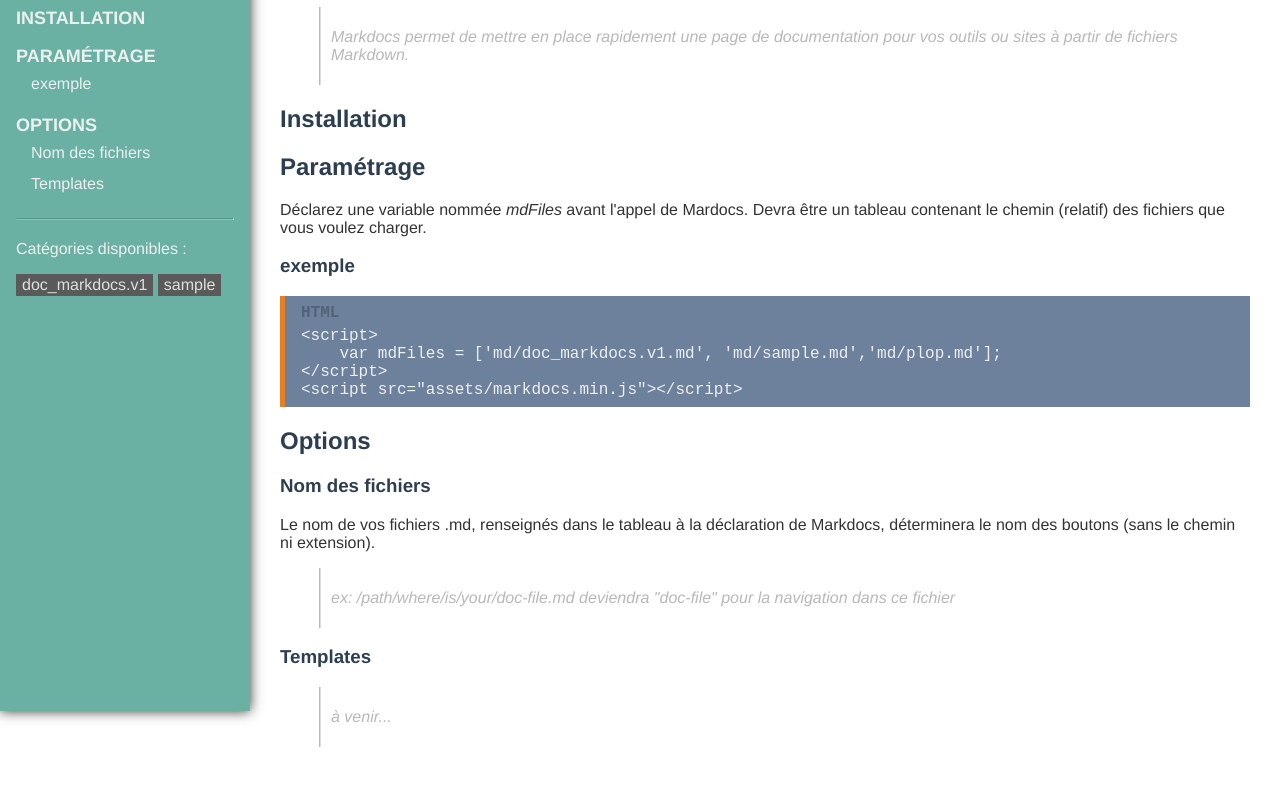
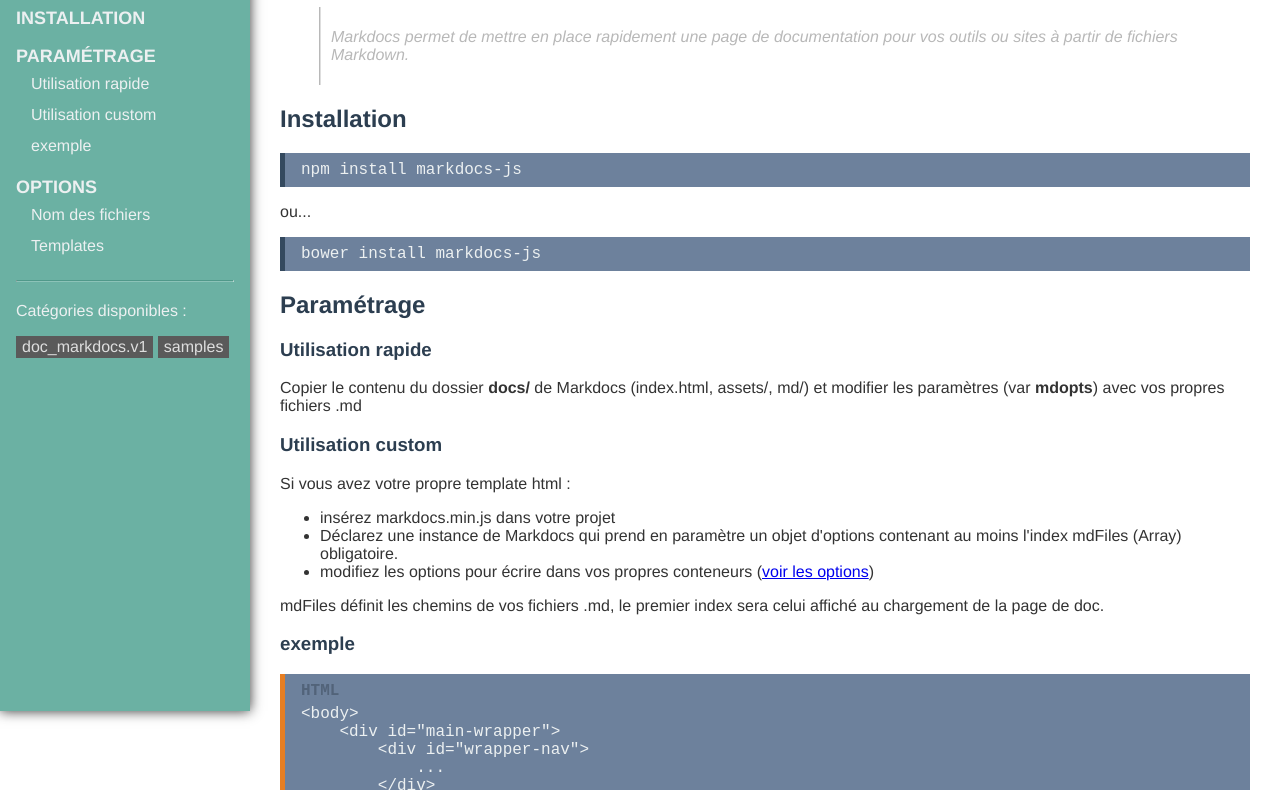
Before and after one commit to labbeseb/MarkDocs, a website: page docs/index.html in a window 1280 px wide. Shown: the part 89-879 px from the top of the page. Drawn offline with Linux system fonts and the light colour scheme.

Commit message:
documentation

````diff
--- a/docs/index.html
+++ b/docs/index.html
@@ -12,21 +12,20 @@
         <div class="info__err">Chargement de la navigation...</div>
     </div>
     <div id="markdocs-render">
-        <div class="info__err">
-            La doc charge, n'allez pas vous préparer un café, ni fumer une clope ou même lancer une discussion avec un collègue...
-            si vous avez le temps de lire ce texte en entier, c'est qu'il y a un problème&nbsp;:)
-        </div>
+        <div class="info__err">La doc charge, n'allez pas vous préparer un café, ni fumer une clope ou même lancer une discussion avec un collègue...
+            si vous avez le temps de lire ce texte en entier, c'est qu'il y a un problème&nbsp;!</div>
     </div>
 </div>
 
-<script src="assets/markdocs.min.js"></script>
+<script src="assets/markdocs.js"></script>
 <script>
     var mdOpts = {
-            mdFiles: ['md/doc_markdocs.v1.md', 'md/sample.md'],
-            genericNames: {
-            }
+            mdFiles: [
+                'md/doc_markdocs.v1.md',
+                'md/samples.md'
+            ]
         },
-        p = new Markdocs(mdOpts);
+        doc = new Markdocs(mdOpts);
 </script>
 </body>
 </html>
--- a/docs/md/doc_markdocs.v1.md
+++ b/docs/md/doc_markdocs.v1.md
@@ -1,21 +1,59 @@
-# Markdocs v1.0
+# MarkdocsJS v1.0
 
 > Markdocs permet de mettre en place rapidement une page de documentation pour vos outils ou sites
 à partir de fichiers Markdown.
 
 ## Installation
 
+    npm install markdocs-js
+
+ou...
+
+    bower install markdocs-js
+
 
 ## Paramétrage
-Déclarez une variable nommée *mdFiles* avant l'appel de Mardocs. Devra être un tableau contenant le chemin (relatif)
-des fichiers que vous voulez charger.
+
+### Utilisation rapide
+Copier le contenu du dossier **docs/** de Markdocs (index.html, assets/, md/) et modifier les paramètres (var **mdopts**) avec vos propres fichiers .md
+
+### Utilisation custom
+Si vous avez votre propre template html :
+
+- insérez markdocs.min.js dans votre projet
+- Déclarez une instance de Markdocs qui prend en paramètre un objet d'options contenant au moins l'index mdFiles (Array) obligatoire.
+- modifiez les options pour écrire dans vos propres conteneurs ([voir les options](#options))
+
+mdFiles définit les chemins de vos fichiers .md, le premier index sera celui affiché au chargement de la page de doc.
+
 
 ### exemple
 ```html
+<body>
+    <div id="main-wrapper">
+        <div id="wrapper-nav">
+            ...
+        </div>
+        <div id="wrapper-text">
+            ...
+        </div>
+    </div>
+
+<script src="assets/markdocs.min.js"></script>
+
 <script>
-    var mdFiles = ['md/doc_markdocs.v1.md', 'md/sample.md','md/plop.md'];
+    var options = {
+                mdFiles: [
+                    'md/votredoc.md',
+                    'md/category/autrefichier.md'
+                ],
+                genericNames: {
+
+                }
+            },
+            doc = new Markdocs(options);
 </script>
-<script src="assets/markdocs.min.js"></script>
+</body>
 ```
 
 
````
